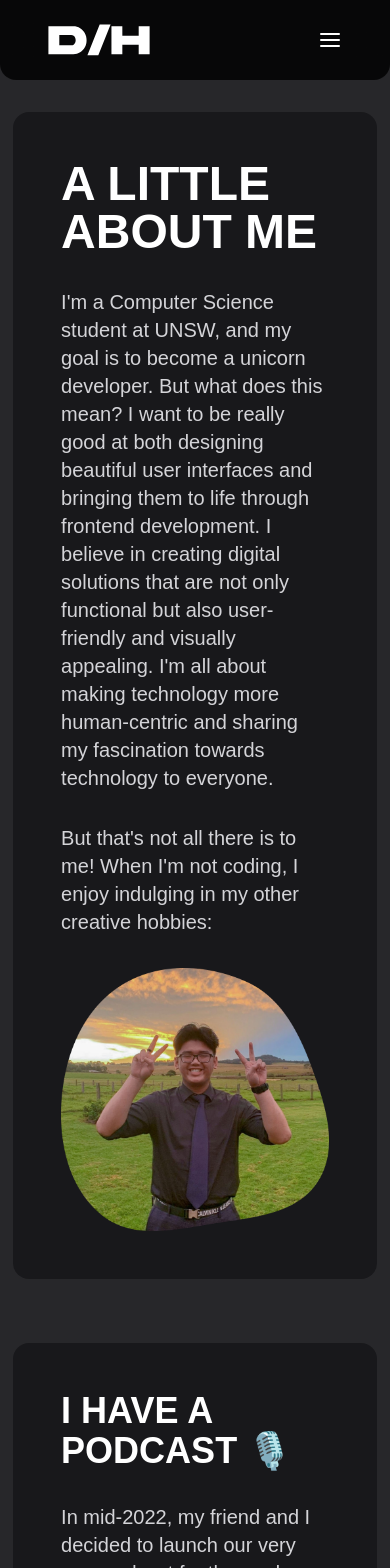
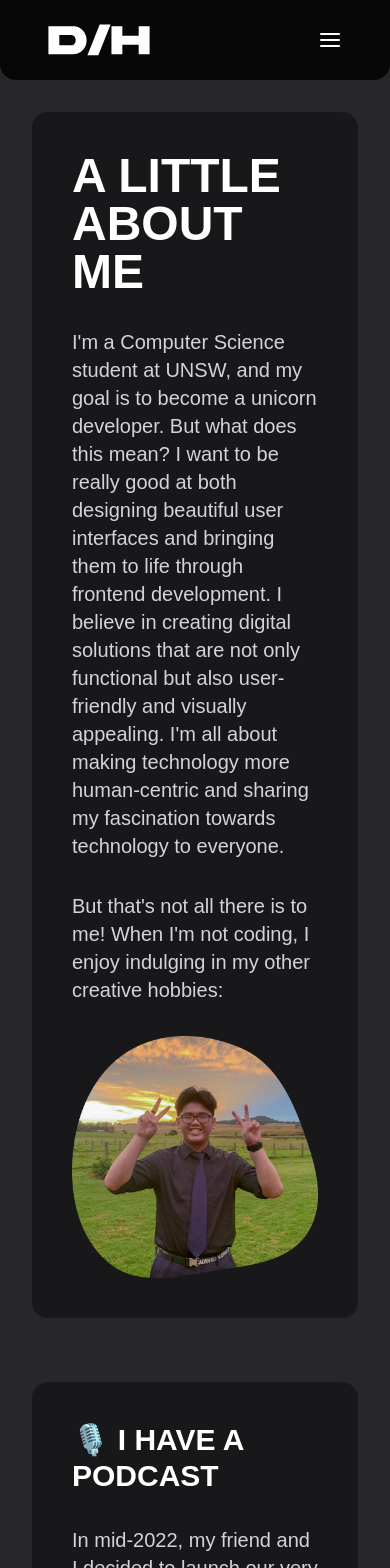
Before and after one commit to ledanielhuynh/ledanielhuynh.github.io, a React (Vite) app: page /aboutme in a window 390 px wide. Shown: the top 1568 px of the page. Built offline with nearby package versions, Linux system fonts and the light colour scheme; a web font is replaced by a local one.

Commit message:
made changes to padding

```diff
--- a/src/pages/AboutMe.jsx
+++ b/src/pages/AboutMe.jsx
@@ -47,7 +47,7 @@ const AboutMe = () => {
           initial={{ opacity: 0, y: 50 }}
           animate={{ opacity: 1, y: 0 }}
           transition={{ duration: 0.5 }}
-          className="flex max-w-screen-xl flex-col items-center justify-center gap-8 rounded-2xl bg-zinc-900 p-12 md:flex-row md:gap-16 md:p-16"
+          className="flex max-w-screen-xl flex-col items-center justify-center gap-8 rounded-2xl bg-zinc-900 p-10 md:flex-row md:gap-16 md:p-16"
         >
           <div className="flex w-full flex-col space-y-8 md:w-2/3">
             <div className="text-5xl font-bold text-white md:text-6xl">
@@ -72,10 +72,10 @@ const AboutMe = () => {
           initial={{ opacity: 0, y: 50 }}
           animate={{ opacity: 1, y: 0 }}
           transition={{ duration: 0.5, delay: 0.2 }}
-          className="m:p-16 flex max-w-screen-xl flex-col gap-8 rounded-2xl bg-zinc-900 p-12"
+          className="flex max-w-screen-xl flex-col gap-8 rounded-2xl bg-zinc-900 p-10 md:p-16"
         >
-          <div className="text-4xl font-bold text-white">
-            <h1>I HAVE A PODCAST 🎙️</h1>
+          <div className="text-3xl font-bold text-white">
+            <h1>🎙️ I HAVE A PODCAST</h1>
           </div>
           <ul className="text-xl text-zinc-300 md:text-2xl">
             In mid-2022, my friend and I decided to launch our very own podcast for the modern
@@ -97,10 +97,10 @@ const AboutMe = () => {
           initial={{ opacity: 0, y: 50 }}
           animate={{ opacity: 1, y: 0 }}
           transition={{ duration: 0.5, delay: 0.4 }}
-          className="m:p-16 flex max-w-screen-xl flex-col gap-8 rounded-2xl bg-zinc-900 p-12"
+          className=" flex max-w-screen-xl flex-col gap-8 rounded-2xl bg-zinc-900 p-10 md:p-16"
         >
-          <div className="text-4xl font-bold text-white">
-            <h1>I ENJOY CREATING CINEMATIC EDITS 🎥</h1>
+          <div className="text-3xl font-bold text-white">
+            <h1>🎥 I ENJOY CREATING CINEMATIC EDITS</h1>
           </div>
           <ul className="text-xl text-zinc-300 md:text-2xl">
             I love delving into the world of video editing, where I can bring together visuals,
@@ -122,10 +122,10 @@ const AboutMe = () => {
           initial={{ opacity: 0, y: 50 }}
           animate={{ opacity: 1, y: 0 }}
           transition={{ duration: 0.5, delay: 0.6 }}
-          className="m:p-16 flex max-w-screen-xl flex-col gap-8 rounded-2xl bg-zinc-900 p-12"
+          className="flex max-w-screen-xl flex-col gap-8 rounded-2xl bg-zinc-900 p-10 md:p-16"
         >
           <div className="text-3xl font-bold text-white md:text-4xl">
-            <h1>I ALSO ENJOY PHOTOGRAPHING LANDSCAPES AND SCENERIES 📷</h1>
+            <h1>📷 I ALSO ENJOY PHOTOGRAPHY</h1>
           </div>
           <ul className="text-xl text-zinc-300 md:text-2xl">
             Photography quickly became a cherished hobby when I first got my hands on an iPod with a
--- a/src/pages/Home.jsx
+++ b/src/pages/Home.jsx
@@ -96,7 +96,7 @@ const Home = () => {
         initial={{ opacity: 0, y: 50 }}
         animate={{ opacity: 1, y: 0 }}
         transition={{ duration: 0.5 }}
-        className="flex max-w-screen-xl flex-col items-center justify-center space-x-8 rounded-2xl bg-zinc-900 px-12 md:flex-row md:px-16"
+        className="flex max-w-screen-xl flex-col items-center justify-center space-x-8 rounded-2xl bg-zinc-900 px-10 md:flex-row md:px-16"
       >
         <div className="flex w-full flex-col space-y-8 py-8 md:w-2/3 md:py-12">
           <div className="text-5xl font-bold text-white md:text-6xl">
--- a/src/pages/Work.jsx
+++ b/src/pages/Work.jsx
@@ -123,10 +123,10 @@ const Work = () => {
         initial={{ opacity: 0, y: 50 }}
         animate={{ opacity: 1, y: 0 }}
         transition={{ duration: 0.5 }}
-        className="flex max-w-screen-xl flex-col items-center justify-center space-x-8 rounded-2xl bg-zinc-900 md:flex-row p-12 md:p-16"
+        className="flex max-w-screen-xl flex-col items-center justify-center space-x-8 rounded-2xl bg-zinc-900 p-10 md:flex-row md:p-16"
       >
         <div className="flex w-full flex-col space-y-8">
-          <div className="text-5xl md:text-6xl font-bold text-white">
+          <div className="text-5xl font-bold text-white md:text-6xl">
             <h1>PROJECTS</h1>
           </div>
           <ul className="text-xl text-zinc-300 md:text-2xl">
```
